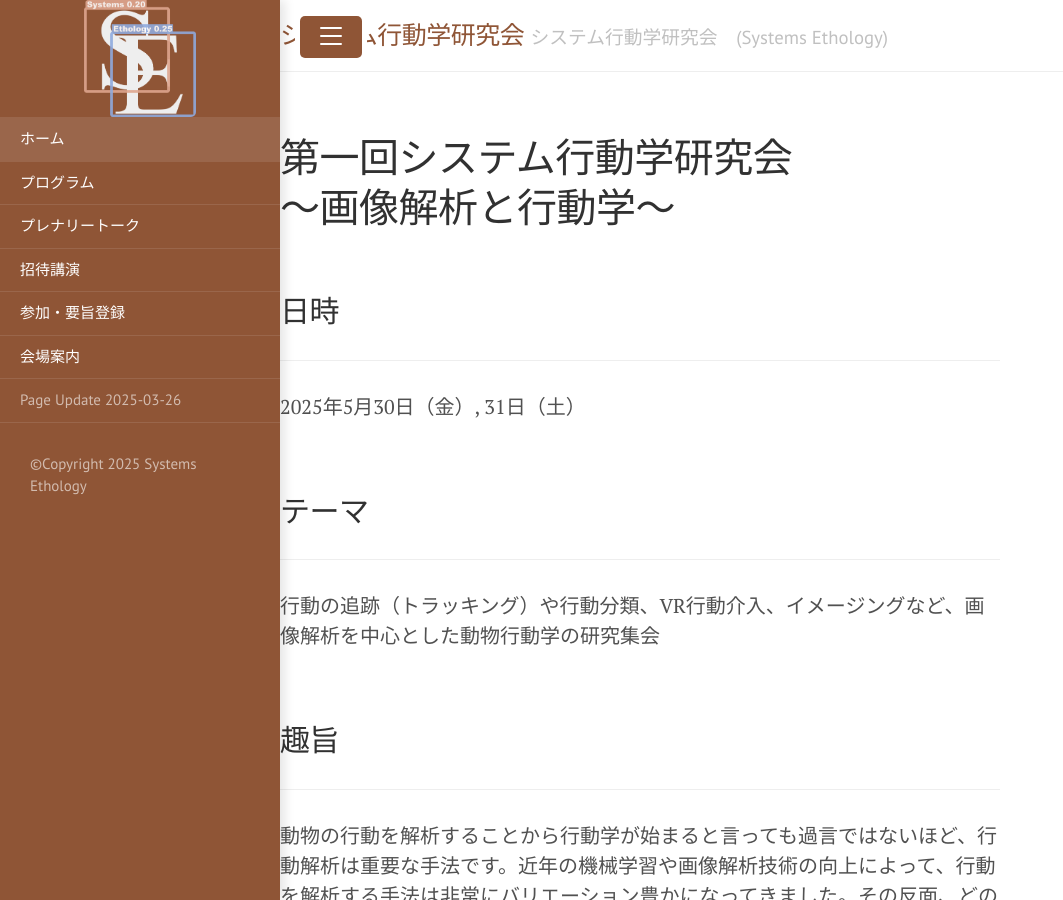
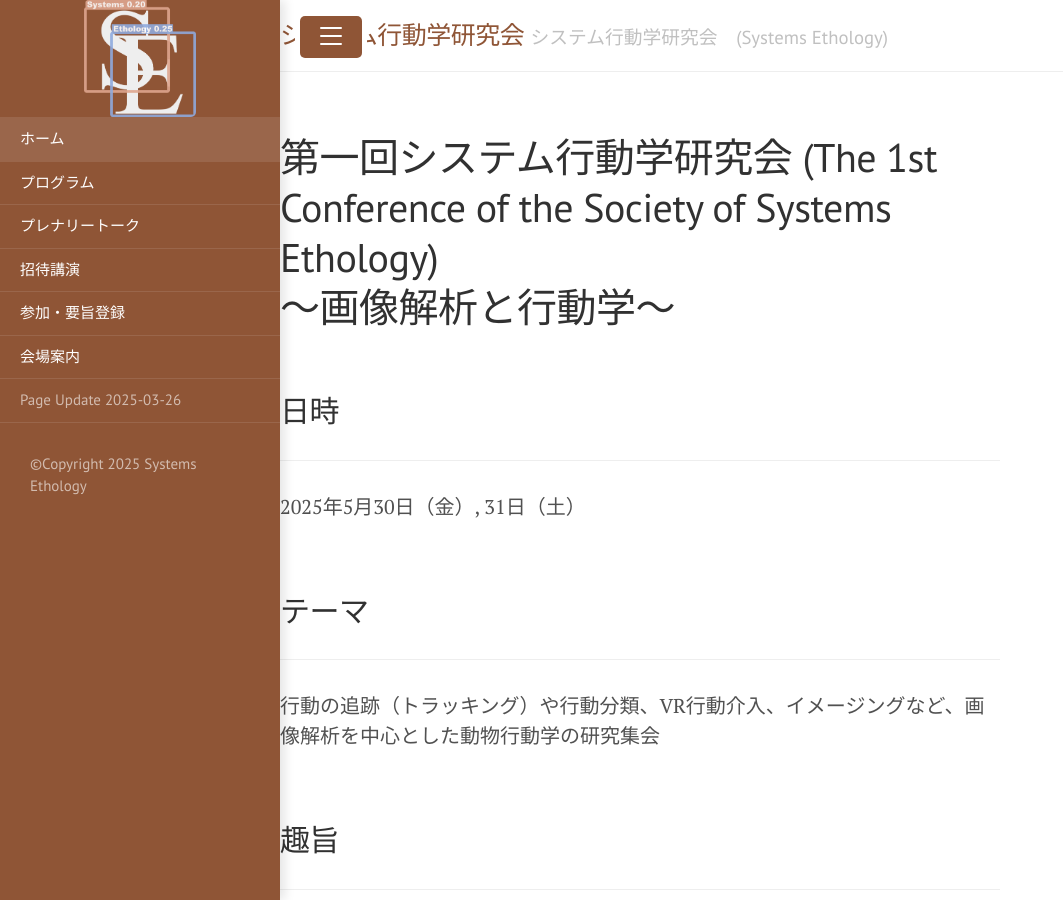
Before and after one commit to SystemsEthology/website, a Jekyll site: the page built from event_01/conference01_home.md, in a window 1280 px wide and 900 px high. Shown: the whole window, without its empty margins (0-1063 px from the left). Built offline with Jekyll 4.4.1, drawn with Linux system fonts in a browser that asks for light colours.

Commit message:
Update conference01_home.md

```diff
--- a/event_01/conference01_home.md
+++ b/event_01/conference01_home.md
@@ -2,7 +2,7 @@
 layout: default_conference
 title: Home
 ---
-# 第一回システム行動学研究会 <br> 〜画像解析と行動学〜
+# 第一回システム行動学研究会 (The 1st Conference of the Society of Systems Ethology) <br> 〜画像解析と行動学〜
 
 <br>
 
```
